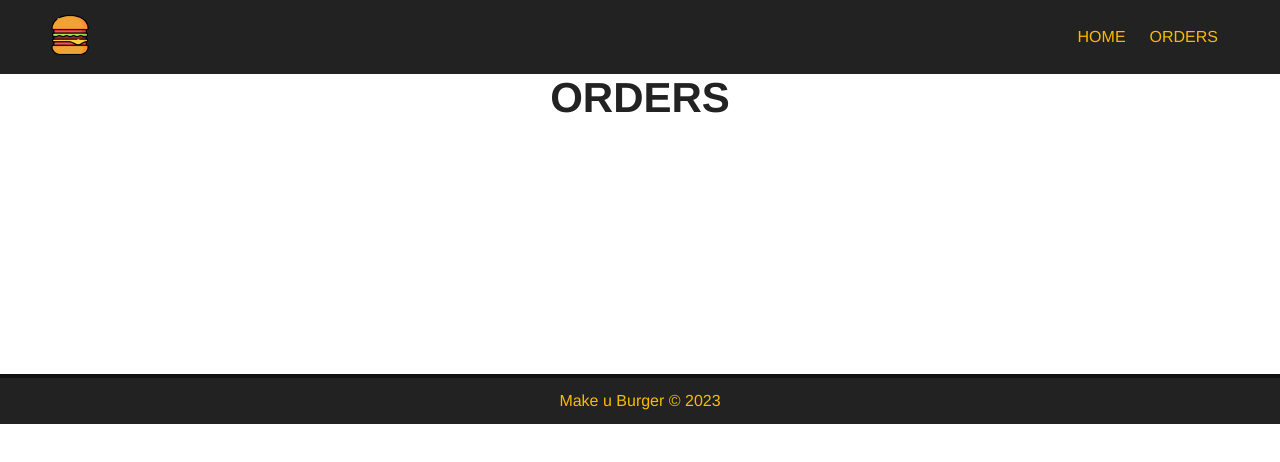
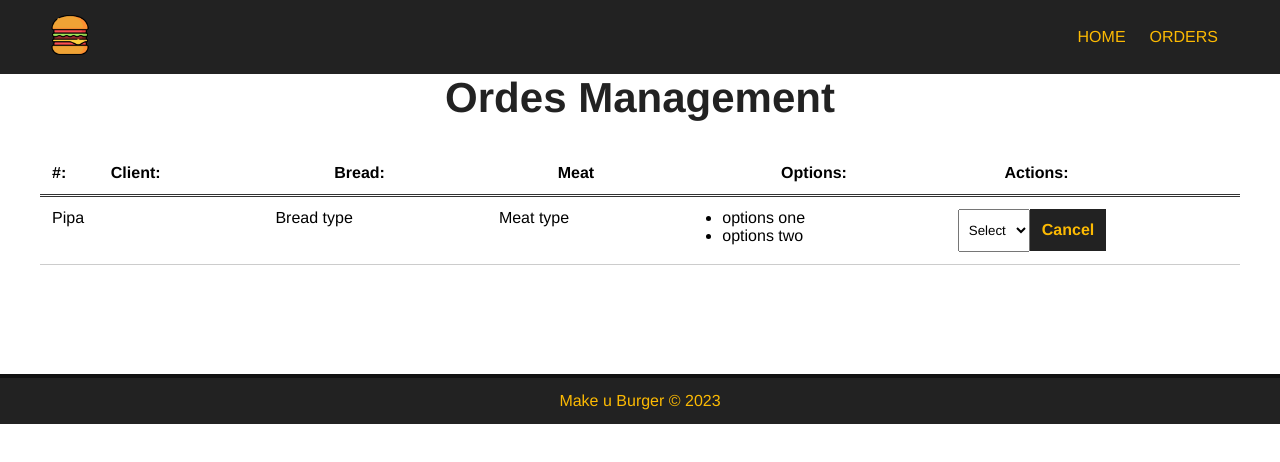
Before and after one commit to BezerraPedrinho/MakeYourBurguer, a Vue app: page /orders in a window 1280 px wide. Shown: the top 462 px of the page. Built offline with nearby package versions, Linux system fonts and the light colour scheme.

Commit message:
add dashboard and style

```diff
--- /dev/null
+++ b/src/components/Dashboad.vue
@@ -0,0 +1,92 @@
+<template>
+  <div class="burger-table">
+    <div>
+      <div class="burger-table-heading">
+        <div class="order-id">#:</div>
+        <div>Client:</div>
+        <div>Bread:</div>
+        <div>Meat</div>
+        <div>Options:</div>
+        <div>Actions:</div>
+      </div>
+    </div>
+    <div class="burger-table-rows">
+      <div class="burger-table-row">
+        <div>Pipa</div>
+        <div>Bread type</div>
+        <div>Meat type</div>
+        <div>
+          <ul>
+            <li>options one</li>
+            <li>options two</li>
+          </ul>
+        </div>
+        <div>
+          <select name="" class="stats">
+            <option value="">Select</option>
+          </select>
+          <button class="delete-btn">Cancel</button>
+        </div>
+      </div>
+    </div>
+  </div>
+</template>
+<script>
+export default {
+  name: "DashBoard",
+};
+</script>
+<style scoped>
+.burger-table {
+  max-width: 1200px;
+  margin: 0 auto;
+}
+.burger-table-heading,
+.burger-table-rows,
+.burger-table-row {
+  display: flex;
+  flex-wrap: wrap;
+}
+
+.burger-table-heading {
+  font-weight: bold;
+  padding: 12px;
+  border-bottom: 3px double #333;
+}
+
+.burger-table-heading div,
+.burger-table-row div {
+  width: 19%;
+}
+
+.burger-table-row {
+  width: 100%;
+  padding: 12px;
+  border-bottom: 1px solid #ccc;
+}
+
+.burger-table-heading .order-id,
+.burger-table-row .order-number {
+  width: 5%;
+}
+select {
+  padding: 12px 6px;
+  margin-left: 12px;
+}
+
+.delete-btn {
+  background-color: #222;
+  font-weight: bold;
+  border: 2px solid #222;
+  color: #fcba03;
+  padding: 10px;
+  font-size: 16px;
+  margin: 0 auto;
+  cursor: pointer;
+  transition: 0.5s;
+}
+.delete-btn:hover {
+  background-color: transparent;
+  color: #222;
+}
+</style>
--- a/src/views/OrdersView.vue
+++ b/src/views/OrdersView.vue
@@ -1,5 +1,14 @@
 <template>
   <div class="main-container">
-    <h1>ORDERS</h1>
+    <h1>Ordes Management</h1>
+
+    <Dashboad />
   </div>
 </template>
+<script>
+import Dashboad from "@/components/Dashboad.vue";
+export default {
+  name: "ordes",
+  components: { Dashboad },
+};
+</script>
```
